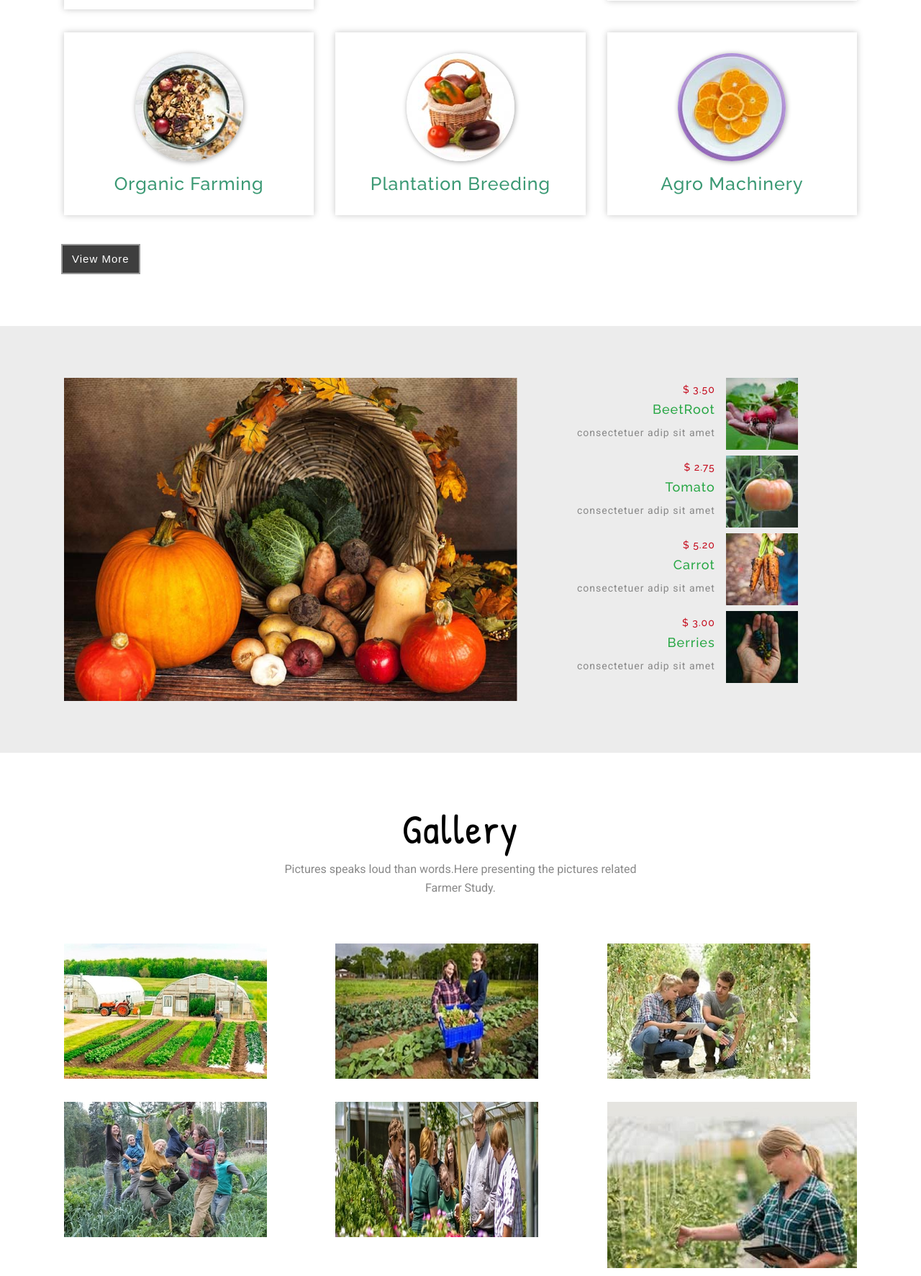
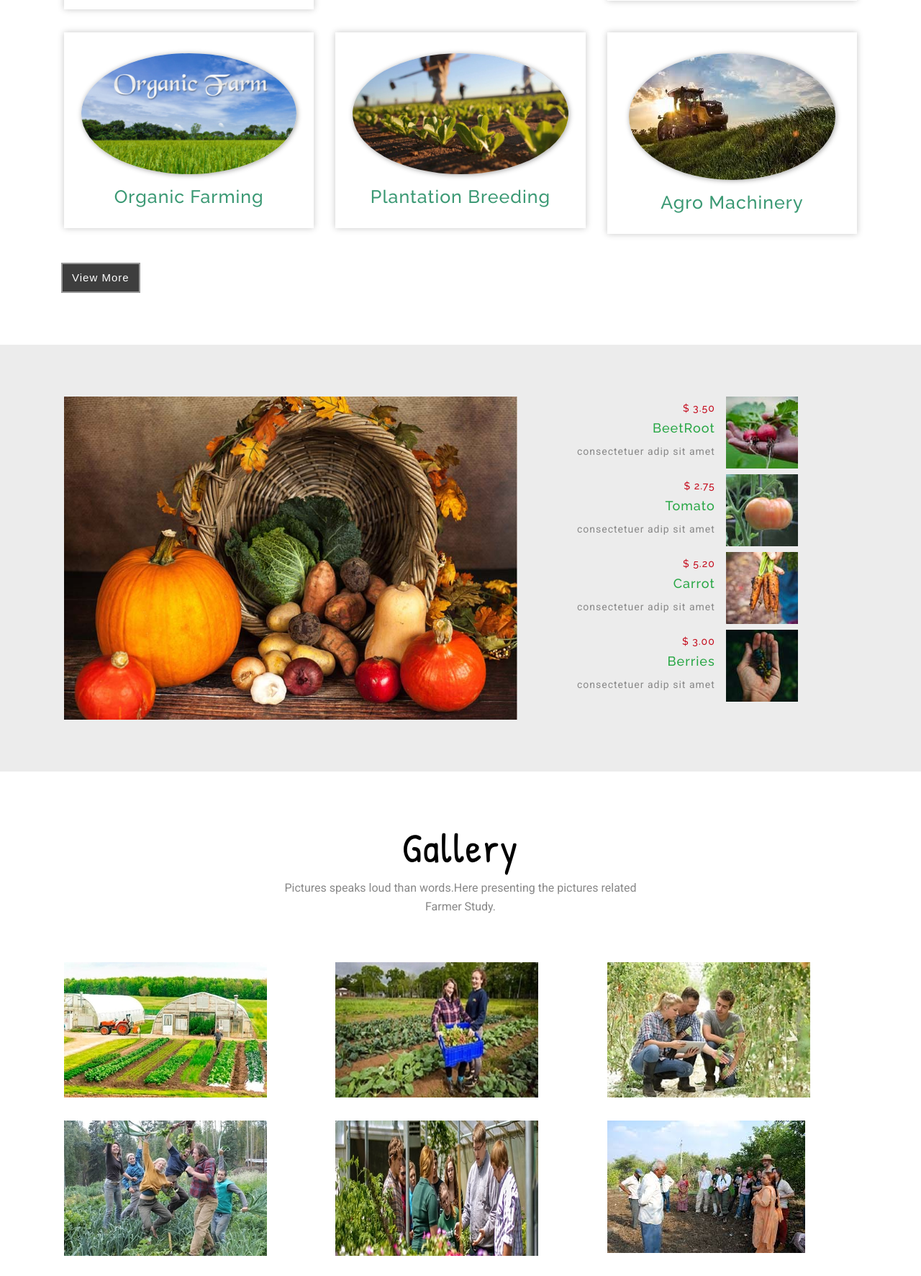
Before and after one commit to revatidongare/Agriculture_Institute, a PHP site: page / in a window 1280 px wide. Shown: the part 2387-4160 px from the top of the page at 72% size. Run offline with PHP 8.4, Linux system fonts and the light colour scheme.

Commit message:
Home page
images added

```diff
--- a/css/style.css
+++ b/css/style.css
@@ -459,7 +459,7 @@ background-color: #212121;
     padding-top: 20em;
 }
 .banner-left-side{
-    background: url(../images/33.jpg);
+    background: url(../images/00.jpg);
     background-repeat: no-repeat;
     background-position: center;
     -webkit-background-size: cover;
--- a/includes/navbar.php
+++ b/includes/navbar.php
@@ -12,7 +12,7 @@
         <input type="checkbox" id="drop">
         <ul class="menu mt-2">
           <li class="active">
-            <a href="index.html">Home</a>
+            <a href="index.php">Home</a>
           </li>
           <li>
             <a href="#about">About</a>
--- a/index.php
+++ b/index.php
@@ -176,7 +176,7 @@
         </div>
         <div class="col-lg-4 col-md-6 col-sm-6 ser-icon text-center my-3">
           <div class="grid-wthree-service">
-            <img src="images/ab4.jpg" alt="news image" class="img-fluid">
+            <img src="images/organic-farming.jpg" alt="news image" class="img-fluid">
             <div class="ser-text-wthree mt-3">
               <h4>
                Organic Farming
@@ -187,7 +187,7 @@
         </div>
         <div class="col-lg-4 col-md-6 col-sm-6 ser-icon text-center my-3">
           <div class="grid-wthree-service">
-            <img src="images/ab1.jpg" alt="news image" class="img-fluid">
+            <img src="images/plantation farming.jpg" alt="news image" class="img-fluid">
             <div class="ser-text-wthree mt-3">
               <h4>
                Plantation Breeding
@@ -198,7 +198,7 @@
         </div>
         <div class="col-lg-4 col-md-6 col-sm-6 ser-icon text-center my-3">
           <div class="grid-wthree-service">
-            <img src="images/ab2.jpg" alt="news image" class="img-fluid">
+            <img src="images/agro.jpg" alt="news image" class="img-fluid">
             <div class="ser-text-wthree mt-3">
               <h4>
                 Agro Machinery
@@ -314,7 +314,7 @@
         <div class="col-lg-4 col-md-6 col-sm-6 gallery-img-grid my-3">
           <div class="gallery-grids">
             <a href="#gal6">
-              <img src="images/f6.jpg" alt="news image" class="img-fluid">
+              <img src="images/f7.jpg" alt="news image" class="img-fluid">
             </a>
           </div>
         </div>
@@ -362,7 +362,7 @@
       <!-- popup-->
       <div id="gal6" class="popup-effect">
         <div class="popup">
-          <img src="images/f6.jpg" alt="Popup Image" class="img-fluid">
+          <img src="images/f7.jpg" alt="Popup Image" class="img-fluid">
           <a class="close" href="#gallery">×</a>
         </div>
       </div>
```
Also changed, not shown: images/00.jpg (added), images/ab1.jpg, images/agro.jpg (added), images/course/ora.jpg (added), images/ora.jpg (added), images/organic-farming.jpg (added), images/plantation farming.jpg (added).
